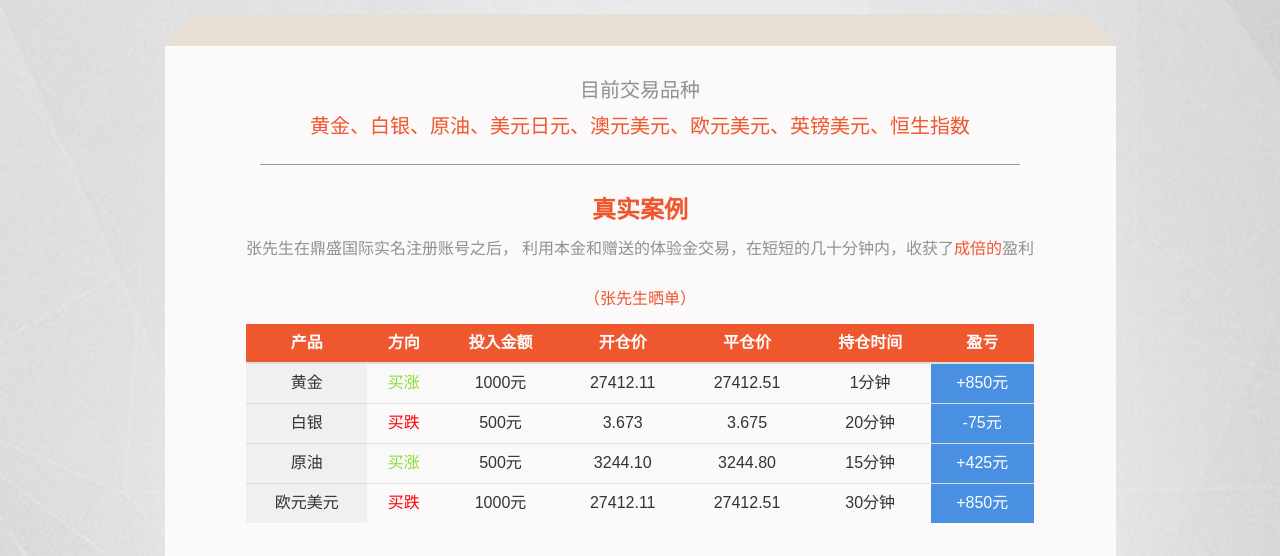
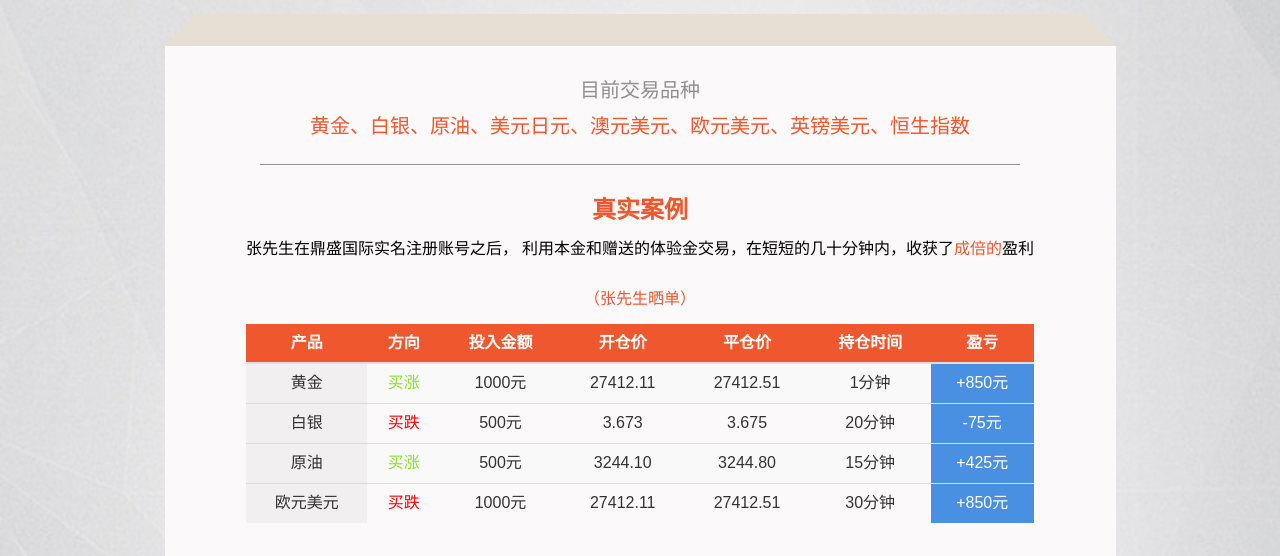
Before and after one commit to a972667237/fengsheng, a Django app: page /inland in a window 1280 px wide. Shown: the part 619-1175 px from the top of the page. Run offline with Django 3.2, Linux system fonts and the light colour scheme; parts of the project's set-up code (start-up, migrations or seed data) failed here and were passed over; some libraries are stand-ins or nearby versions.

Commit message:
update the font-color

```diff
--- a/siteservice/static/css/style.css
+++ b/siteservice/static/css/style.css
@@ -142,7 +142,7 @@ body{
   padding-bottom: 2em;
   font-size: 16px;
   text-align: center;
-  color: #8F908F;
+  color: #000;
   line-height: 36px;
   font-family: NotoSansCJKsc-Bold;
   margin:0;
```
